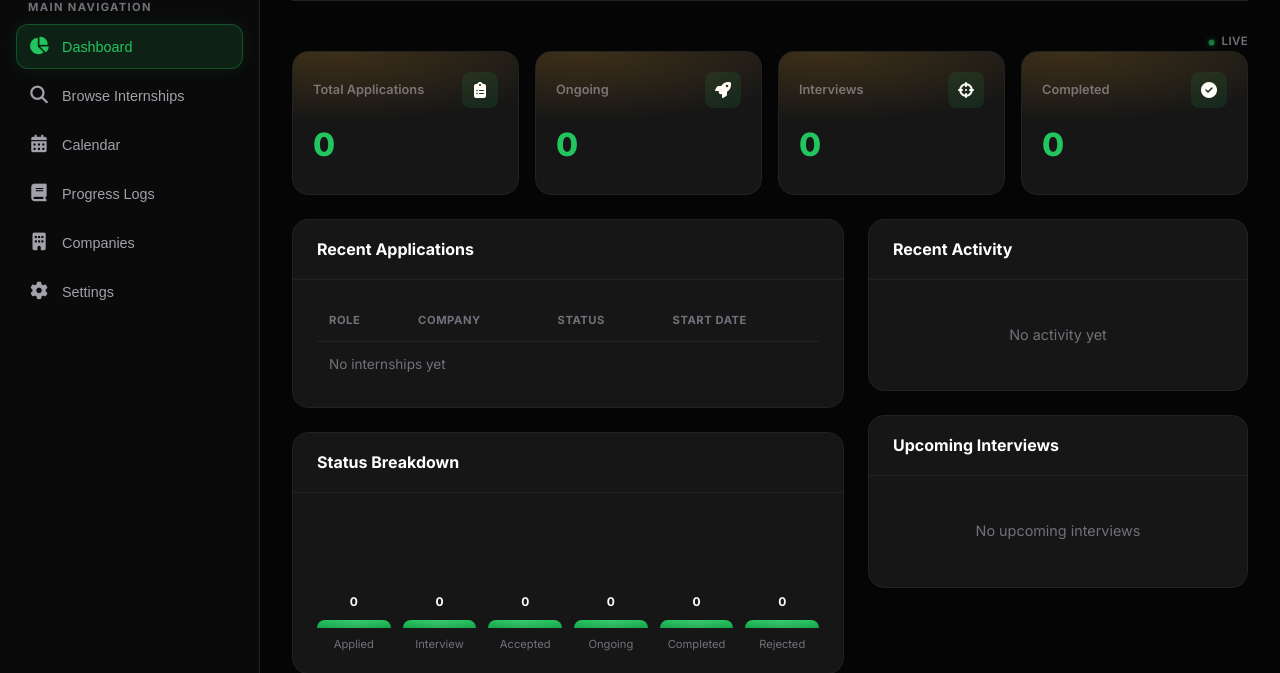
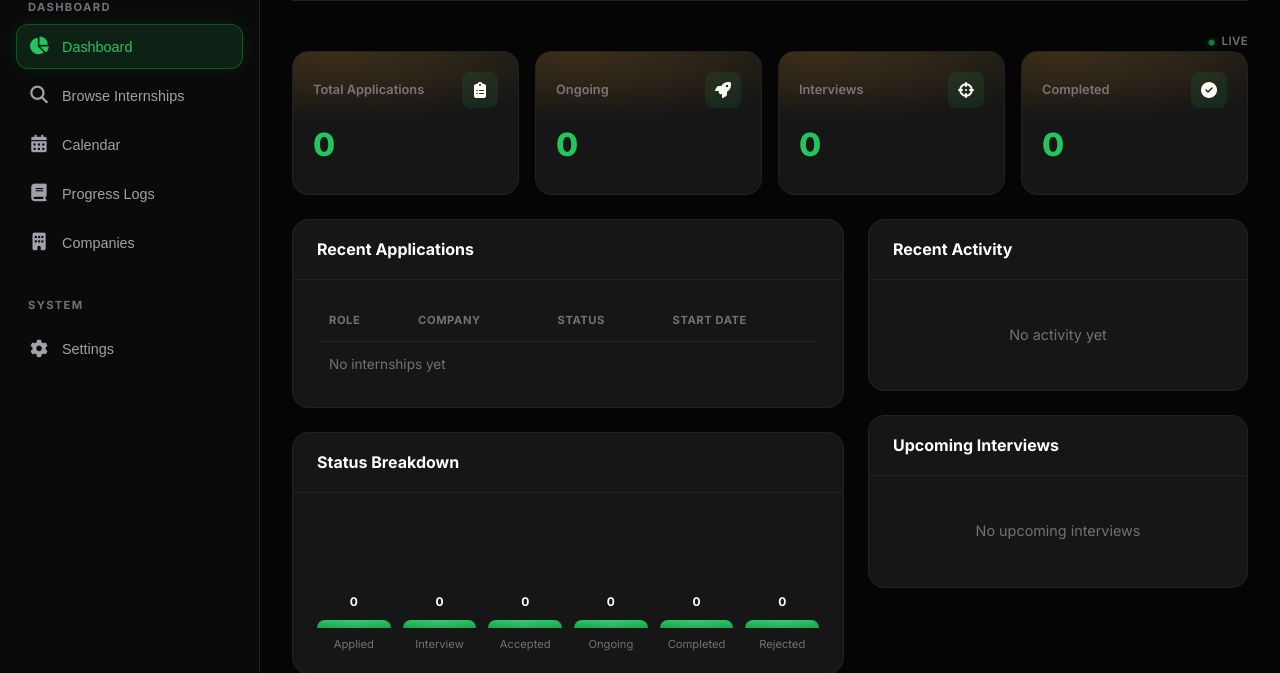
Before and after one commit to hprwang/internship-tracker-main, a PHP site: page /internship-tracker/dashboard.php in a window 1280 px wide. Shown: the part 110-783 px from the top of the page. Run offline with PHP 8.4, Linux system fonts and the light colour scheme; a user stored in the database is signed in; data comes from the database, SQL or seed files in the repository; data that the repository does not hold is empty; some libraries are stand-ins or nearby versions.

Commit message:
Group student sidebar nav into labeled Dashboard and System sections

```diff
--- a/browse_internships.php
+++ b/browse_internships.php
@@ -157,7 +157,7 @@ $csrf = generateCSRF();
         <div class="logo-icon"><i class="fas fa-clipboard-list"></i></div>
         <div class="logo-text">Intern<span>Track</span></div>
       </div>
-      <div class="nav-label">Main Navigation</div>
+      <div class="nav-label">Dashboard</div>
       <nav class="nav-menu">
         <button class="nav-item" onclick="window.location.href='dashboard.php'">
           <span class="icon"><i class="fas fa-chart-pie"></i></span> Dashboard
@@ -174,6 +174,7 @@ $csrf = generateCSRF();
         <button class="nav-item" onclick="window.location.href='companies.php'">
           <span class="icon"><i class="fas fa-building"></i></span> Companies
         </button>
+        <div class="nav-label" style="margin-top: 1.75rem;">System</div>
         <button class="nav-item" onclick="window.location.href='settings.php'">
           <span class="icon"><i class="fas fa-cog"></i></span> Settings
         </button>
--- a/calendar.php
+++ b/calendar.php
@@ -154,7 +154,7 @@ foreach ($trackerStmt->fetchAll() as $t) {
         <div class="logo-icon"><i class="fas fa-clipboard-list"></i></div>
         <div class="logo-text">Intern<span>Track</span></div>
       </div>
-      <div class="nav-label">Main Navigation</div>
+      <div class="nav-label">Dashboard</div>
       <nav class="nav-menu">
         <button class="nav-item" onclick="window.location.href='dashboard.php'">
           <span class="icon"><i class="fas fa-chart-pie"></i></span> Dashboard
@@ -171,6 +171,7 @@ foreach ($trackerStmt->fetchAll() as $t) {
         <button class="nav-item" onclick="window.location.href='companies.php'">
           <span class="icon"><i class="fas fa-building"></i></span> Companies
         </button>
+        <div class="nav-label" style="margin-top: 1.75rem;">System</div>
         <button class="nav-item" onclick="window.location.href='settings.php'">
           <span class="icon"><i class="fas fa-cog"></i></span> Settings
         </button>
--- a/companies.php
+++ b/companies.php
@@ -249,7 +249,7 @@ $db = Database::getConnection();
         <div class="logo-text">Intern<span>Track</span></div>
       </div>
 
-      <div class="nav-label">Main Navigation</div>
+      <div class="nav-label">Dashboard</div>
       <nav class="nav-menu">
         <button class="nav-item" onclick="window.location.href='dashboard.php'">
           <span class="icon"><i class="fas fa-chart-pie"></i></span> Dashboard
@@ -266,6 +266,7 @@ $db = Database::getConnection();
         <button class="nav-item active" onclick="window.location.href='companies.php'">
           <span class="icon"><i class="fas fa-building"></i></span> Companies
         </button>
+        <div class="nav-label" style="margin-top: 1.75rem;">System</div>
         <button class="nav-item" onclick="window.location.href='settings.php'">
           <span class="icon"><i class="fas fa-cog"></i></span> Settings
         </button>
--- a/dashboard.php
+++ b/dashboard.php
@@ -813,7 +813,7 @@ $dashboardData = json_encode(
         <div class="logo-text">Intern<span>Track</span></div>
       </div>
 
-      <div class="nav-label">Main Navigation</div>
+      <div class="nav-label">Dashboard</div>
       <nav class="nav-menu">
         <button class="nav-item active" onclick="navTo('dashboard')">
           <span class="icon"><i class="fas fa-chart-pie"></i></span> Dashboard
@@ -830,6 +830,7 @@ $dashboardData = json_encode(
         <button class="nav-item" onclick="window.location.href='companies.php'">
           <span class="icon"><i class="fas fa-building"></i></span> Companies
         </button>
+        <div class="nav-label" style="margin-top: 1.75rem;">System</div>
         <button class="nav-item" onclick="window.location.href='settings.php'">
           <span class="icon"><i class="fas fa-cog"></i></span> Settings
         </button>
--- a/profile.php
+++ b/profile.php
@@ -285,7 +285,7 @@ function profileField(array $u, string $label, string $name, string $placeholder
         <div class="logo-icon"><i class="fas fa-clipboard-list"></i></div>
         <div class="logo-text">Intern<span>Track</span></div>
       </div>
-      <div class="nav-label">Main Navigation</div>
+      <div class="nav-label">Dashboard</div>
       <nav class="nav-menu">
         <button class="nav-item" onclick="window.location.href='dashboard.php'">
           <span class="icon"><i class="fas fa-chart-pie"></i></span> Dashboard
@@ -302,6 +302,7 @@ function profileField(array $u, string $label, string $name, string $placeholder
         <button class="nav-item" onclick="window.location.href='companies.php'">
           <span class="icon"><i class="fas fa-building"></i></span> Companies
         </button>
+        <div class="nav-label" style="margin-top: 1.75rem;">System</div>
         <button class="nav-item" onclick="window.location.href='settings.php'">
           <span class="icon"><i class="fas fa-cog"></i></span> Settings
         </button>
--- a/progress.php
+++ b/progress.php
@@ -208,7 +208,7 @@ $db = Database::getConnection();
         <div class="logo-text">Intern<span>Track</span></div>
       </div>
 
-      <div class="nav-label">Main Navigation</div>
+      <div class="nav-label">Dashboard</div>
       <nav class="nav-menu">
         <button class="nav-item" onclick="window.location.href='dashboard.php'">
           <span class="icon"><i class="fas fa-chart-pie"></i></span> Dashboard
@@ -225,6 +225,7 @@ $db = Database::getConnection();
         <button class="nav-item" onclick="window.location.href='companies.php'">
           <span class="icon"><i class="fas fa-building"></i></span> Companies
         </button>
+        <div class="nav-label" style="margin-top: 1.75rem;">System</div>
         <button class="nav-item" onclick="window.location.href='settings.php'">
           <span class="icon"><i class="fas fa-cog"></i></span> Settings
         </button>
--- a/settings.php
+++ b/settings.php
@@ -200,7 +200,7 @@ if (!function_exists('prefChecked')) {
         <div class="logo-icon"><i class="fas fa-clipboard-list"></i></div>
         <div class="logo-text">Intern<span>Track</span></div>
       </div>
-      <div class="nav-label">Main Navigation</div>
+      <div class="nav-label">Dashboard</div>
       <nav class="nav-menu">
         <button class="nav-item" onclick="window.location.href='dashboard.php'">
           <span class="icon"><i class="fas fa-chart-pie"></i></span> Dashboard
@@ -217,6 +217,7 @@ if (!function_exists('prefChecked')) {
         <button class="nav-item" onclick="window.location.href='companies.php'">
           <span class="icon"><i class="fas fa-building"></i></span> Companies
         </button>
+        <div class="nav-label" style="margin-top: 1.75rem;">System</div>
         <button class="nav-item active" onclick="window.location.href='settings.php'">
           <span class="icon"><i class="fas fa-cog"></i></span> Settings
         </button>
```
